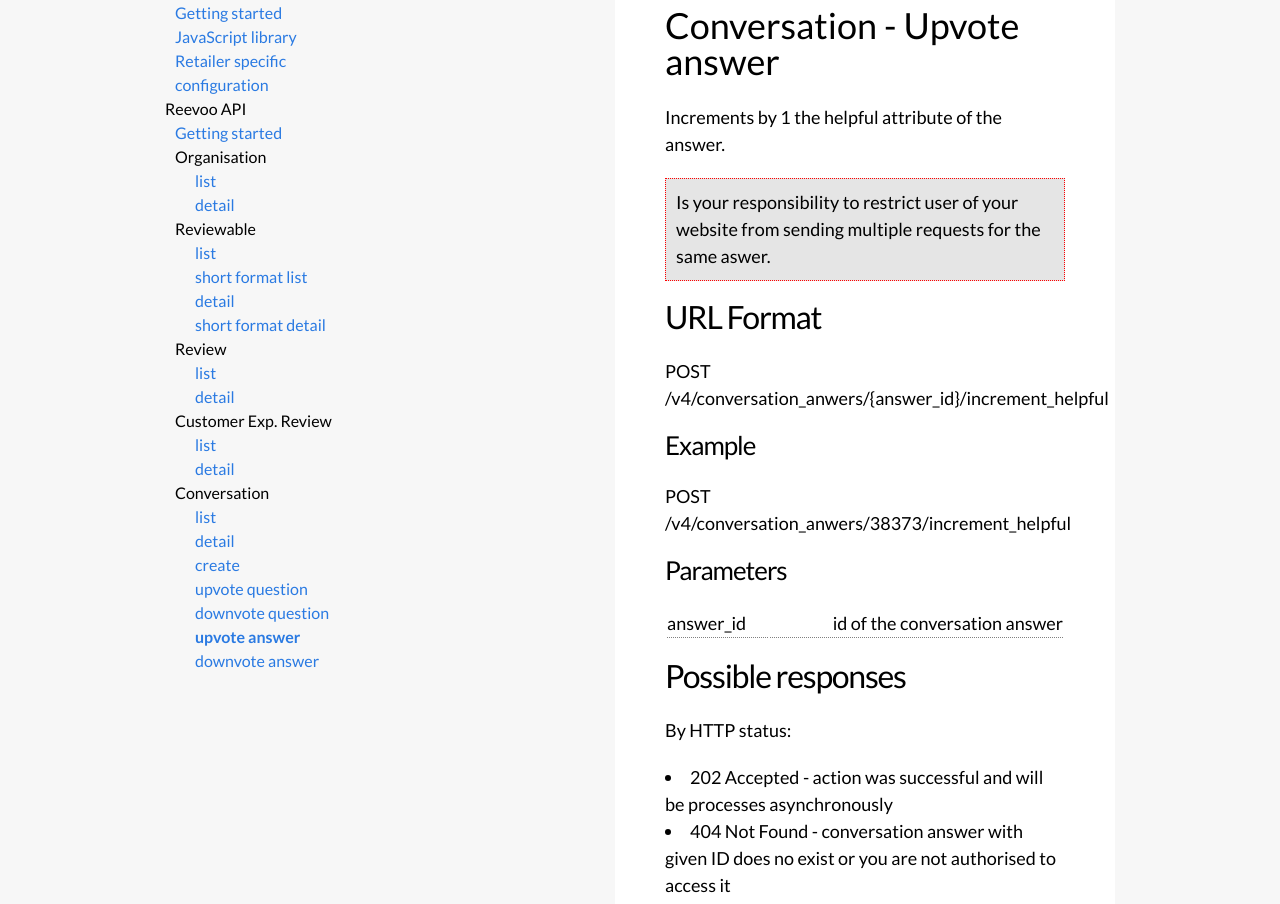
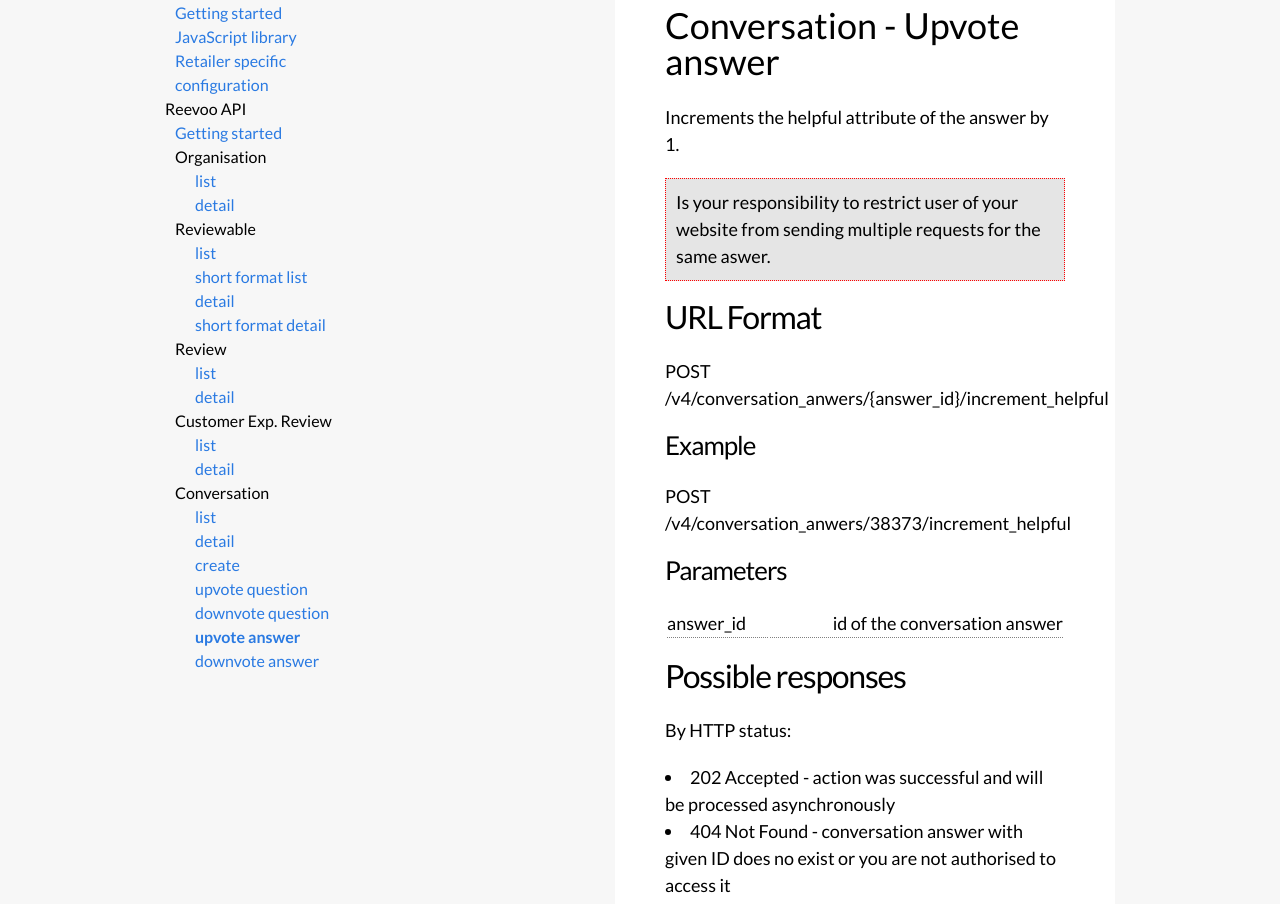
Before and after one commit to reevoo/reevoo.github.io, a Jekyll site: the page built from docs/reevooapi/conversation/conversation-upvote-answer.markdown, in a window 1280 px wide. Shown: the part 253-1157 px from the top of the page. Built offline with Jekyll 4.4.1, drawn with Linux system fonts in a browser that asks for light colours.

Commit message:
Fix typos

```diff
--- a/docs/reevooapi/conversation/conversation-create.markdown
+++ b/docs/reevooapi/conversation/conversation-create.markdown
@@ -46,6 +46,6 @@ POST /v4/organisations/D10/conversations
 
 By HTTP status:
 
- * 202 Accepted - action was successful and question will be processes asynchronously
+ * 202 Accepted - action was successful and question will be processed asynchronously
  * 404 Not Found - TRKREF or SKU does no exist or you are not authorised to access it
  * 422 Unprocessable Entity - there are some missing mandatory attributes (specified in response JSON)
--- a/docs/reevooapi/conversation/conversation-downvote-answer.markdown
+++ b/docs/reevooapi/conversation/conversation-downvote-answer.markdown
@@ -8,7 +8,7 @@ group: reevooapi
 
 # Conversation - Downvote answer
 
-Increments by 1 the unhelpful attribute of the answer.
+Increments the unhelpful attribute of the answer by 1.
 
 <div class="warning">
   Is your responsibility to restrict user of your website from sending multiple requests for the same aswer.
@@ -29,5 +29,5 @@ POST /v4/conversation_anwers/38373/increment_unhelpful
 
 By HTTP status:
 
- * 202 Accepted - action was successful and will be processes asynchronously
+ * 202 Accepted - action was successful and will be processed asynchronously
  * 404 Not Found - conversation answer with given ID does no exist or you are not authorised to access it
--- a/docs/reevooapi/conversation/conversation-downvote-question.markdown
+++ b/docs/reevooapi/conversation/conversation-downvote-question.markdown
@@ -8,7 +8,7 @@ group: reevooapi
 
 # Conversation - Downvote question
 
-Increments by 1 the unhelpful attribute of the question.
+Increments the unhelpful attribute of the question by 1.
 
 <div class="warning">
   Is your responsibility to restrict user of your website from sending multiple requests for the same question.
@@ -29,5 +29,5 @@ POST /v4/conversations/38373/increment_unhelpful
 
 By HTTP status:
 
- * 202 Accepted - action was successful and will be processes asynchronously
+ * 202 Accepted - action was successful and will be processed asynchronously
  * 404 Not Found - conversation question with given ID does no exist or you are not authorised to access it
--- a/docs/reevooapi/conversation/conversation-upvote-answer.markdown
+++ b/docs/reevooapi/conversation/conversation-upvote-answer.markdown
@@ -8,7 +8,7 @@ group: reevooapi
 
 # Conversation - Upvote answer
 
-Increments by 1 the helpful attribute of the answer.
+Increments the helpful attribute of the answer by 1.
 
 <div class="warning">
   Is your responsibility to restrict user of your website from sending multiple requests for the same aswer.
@@ -29,5 +29,5 @@ POST /v4/conversation_anwers/38373/increment_helpful
 
 By HTTP status:
 
- * 202 Accepted - action was successful and will be processes asynchronously
+ * 202 Accepted - action was successful and will be processed asynchronously
  * 404 Not Found - conversation answer with given ID does no exist or you are not authorised to access it
--- a/docs/reevooapi/conversation/conversation-upvote-question.markdown
+++ b/docs/reevooapi/conversation/conversation-upvote-question.markdown
@@ -8,7 +8,7 @@ group: reevooapi
 
 # Conversation - Upvote question
 
-Increments by 1 the helpful attribute of the question.
+Increments the helpful attribute of the question by 1.
 
 <div class="warning">
   Is your responsibility to restrict user of your website from sending multiple requests for the same question.
@@ -29,5 +29,5 @@ POST /v4/conversations/38373/increment_helpful
 
 By HTTP status:
 
- * 202 Accepted - action was successful and will be processes asynchronously
+ * 202 Accepted - action was successful and will be processed asynchronously
  * 404 Not Found - conversation question with given ID does no exist or you are not authorised to access it
```
